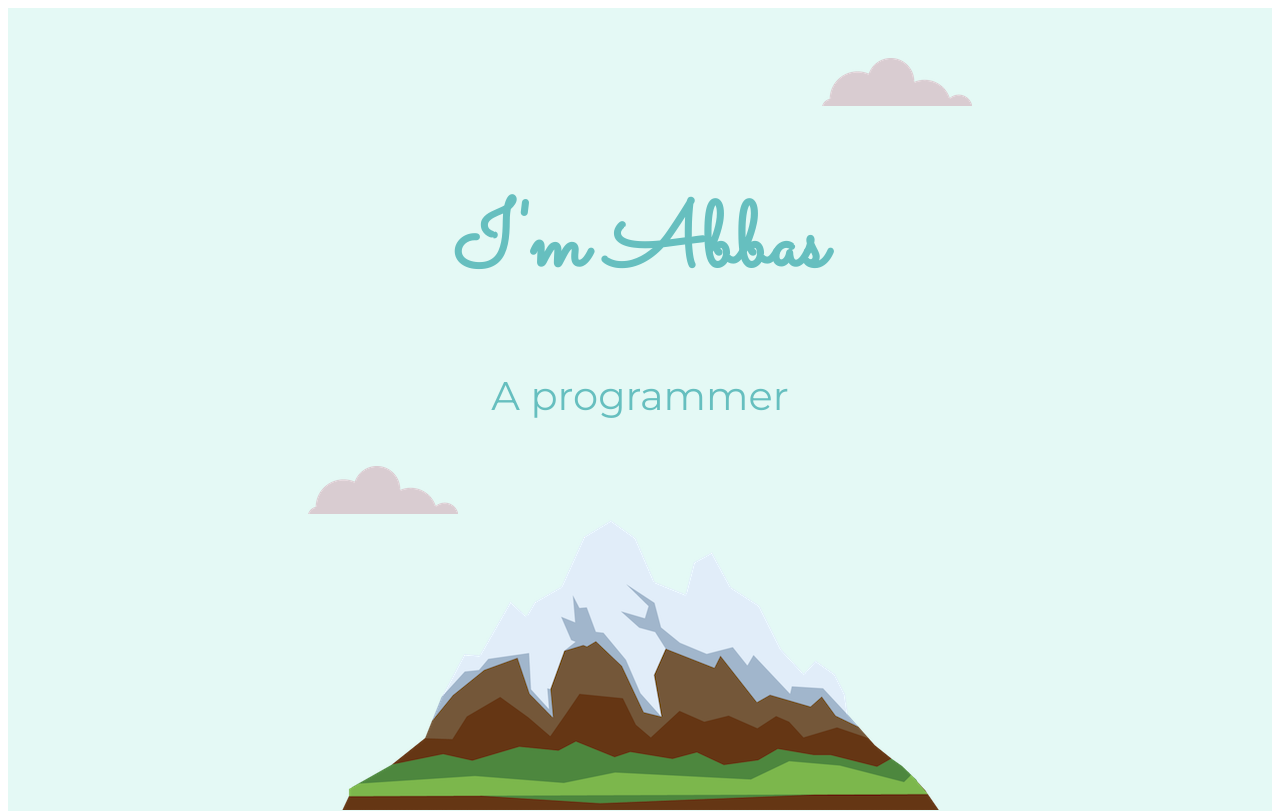
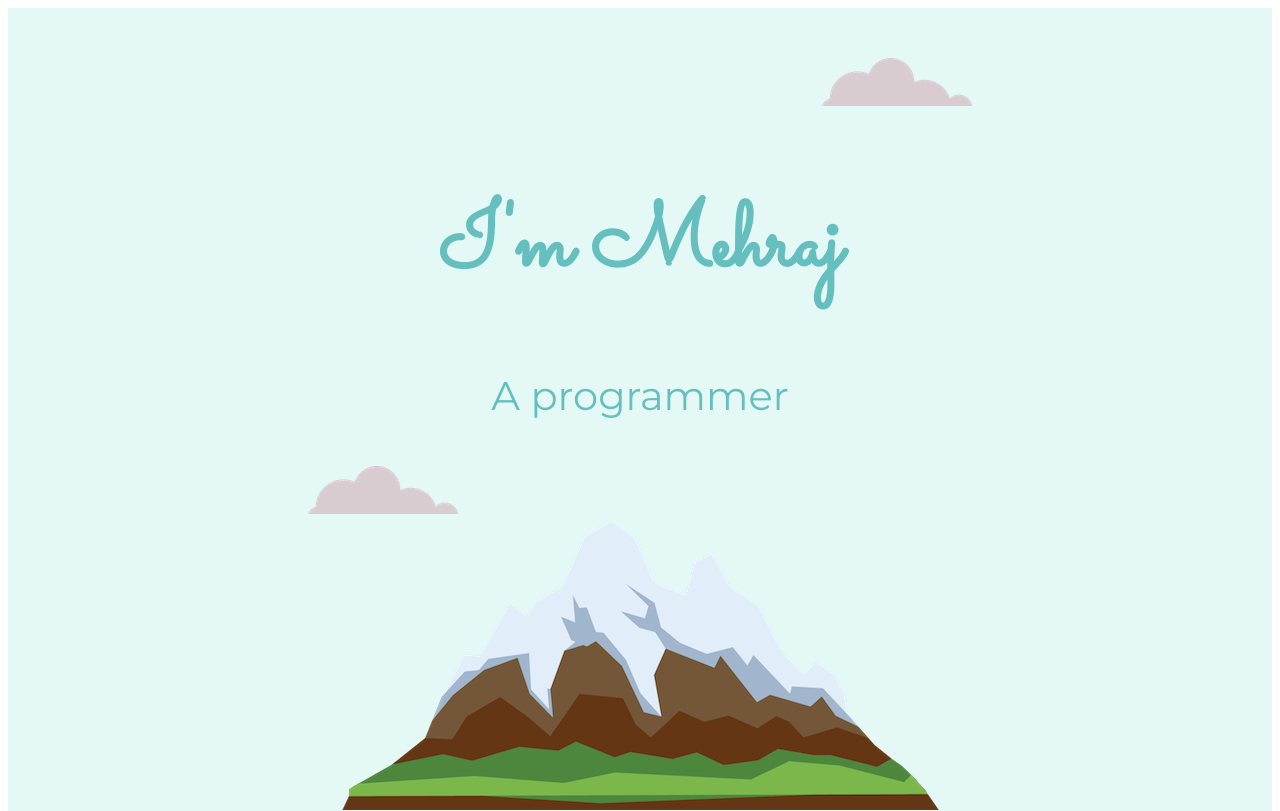
Before and after one commit to mehrajffatima/personalcv, a plain HTML site: page index.html in a window 1280 px wide. Shown: the top 811 px of the page. Drawn offline with Linux system fonts and the light colour scheme; grey boxes are pictures that could not be loaded.

Commit message:
Update index.html

```diff
--- a/index.html
+++ b/index.html
@@ -12,7 +12,7 @@
   <body>
     <div class="Top_container">
       <img class="topcloud" src="cloud.png">
-      <h1>I'm Abbas</h1>
+      <h1>I'm Mehraj</h1>
       <h2>A programmer</h2>
       <img class="bottomcloud" src="cloud.png">
       <img src="mountain.png">
```
